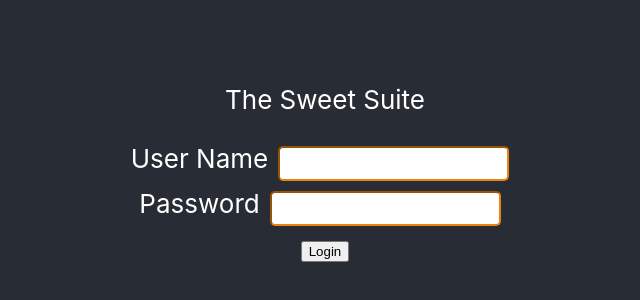
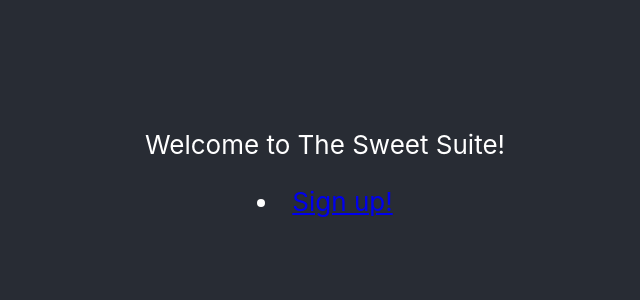
Before and after one commit to CameronRWS/The-Sweet-Suite, a React (Create React App) app in the folder frontend/: page /gamesuite in a window 1280 px wide. Shown: the part 240-540 px from the top of the page, without its empty margins (315-955 px from the left). Built offline with nearby package versions, Linux system fonts and the light colour scheme.

Commit message:
made it so login actually works. Co-authored by Julie.

```diff
--- a/frontend/package.json
+++ b/frontend/package.json
@@ -8,6 +8,7 @@
     "@testing-library/user-event": "^12.8.3",
     "react": "^17.0.1",
     "react-dom": "^17.0.1",
+    "react-router-dom": "^5.2.0",
     "react-scripts": "4.0.3",
     "web-vitals": "^1.1.1"
   },
--- a/frontend/src/App.js
+++ b/frontend/src/App.js
@@ -1,15 +1,21 @@
 import './App.css';
-import Login from"./pages/Login";
+import { BrowserRouter, Route, Switch } from 'react-router-dom';
+import Login from "./pages/Login";
+import GameSuite from "./pages/GameSuite";
 
 function App() {
   return (
     <div className="App">
-      <header className="App-header">
-        <p>
-          The Sweet Suite
-        </p>
-        <Login></Login>
-      </header>
+      <BrowserRouter>
+        <Switch>
+          <Route exact path="/">
+            <Login></Login>
+          </Route>
+          <Route path="/gamesuite">
+            <GameSuite></GameSuite>
+          </Route>
+        </Switch>
+      </BrowserRouter>
     </div>
   );
 }
--- /dev/null
+++ b/frontend/src/pages/GameSuite.js
@@ -0,0 +1,15 @@
+import React, { useState } from "react";
+import { Link } from "react-router-dom";
+import './Login.css';
+
+// code list of props here, find out how to specify props at bottom
+const GameSuite = (props) => {
+    return (
+        <div className="App-header">
+            <p>Welcome to The Sweet Suite!</p>
+            <li><Link to="/signup">Sign up!</Link></li>
+        </div>
+    )
+}
+
+export default GameSuite;
--- a/frontend/src/pages/Login.js
+++ b/frontend/src/pages/Login.js
@@ -1,9 +1,12 @@
 import React, {useState} from "react";
 import './Login.css';
+import { useHistory } from 'react-router-dom';
 
 const Login = () => {
     const [userId, setUserId] = useState("");
     const [password, setPassword] = useState("");
+    const [status, setStatus] = useState("");
+    const history = useHistory();
 
     const validateForm = () =>{
         return userId.length > 0 && password.length > 0;
@@ -25,12 +28,27 @@ const Login = () => {
         if (validateForm){
             console.log("ok");
         }
-        setPassword("");
-        setUserId("");
+        const data = {
+            "username" : userId,
+            "password" : password
+        }
+        fetch("http://localhost:8080/api/players/login", {
+            method: 'POST',
+            headers: {
+                'Content-Type': 'application/json',
+            },
+            body: JSON.stringify(data),
+        }).then(response => response.json()).then(data => {
+            setStatus(data.status);
+            if (data.isSuccessful){
+                let path = '/gamesuite';
+                history.push(path);
+            }
+        })
     };
 
     return(
-        <div className="Login">
+        <div className="App-header">
             <form onSubmit={handleSubmit}>
                 <div>
                     <label>User Name</label>
```
Also changed, not shown: 2 other files (tests, documents, lock files or other folders).
